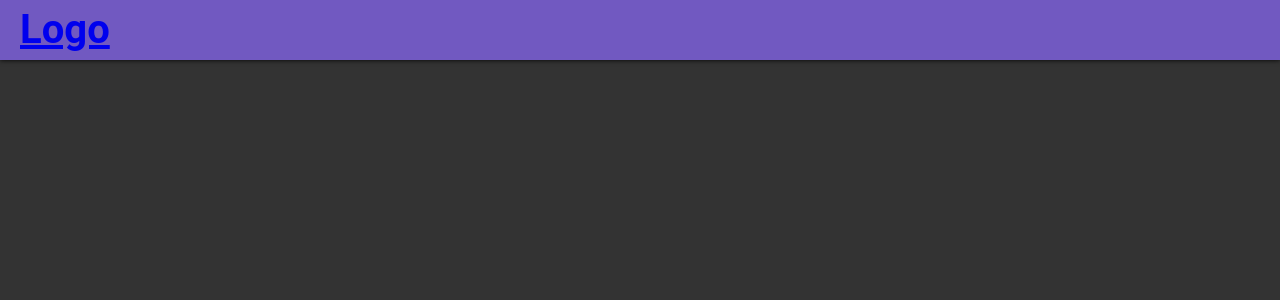
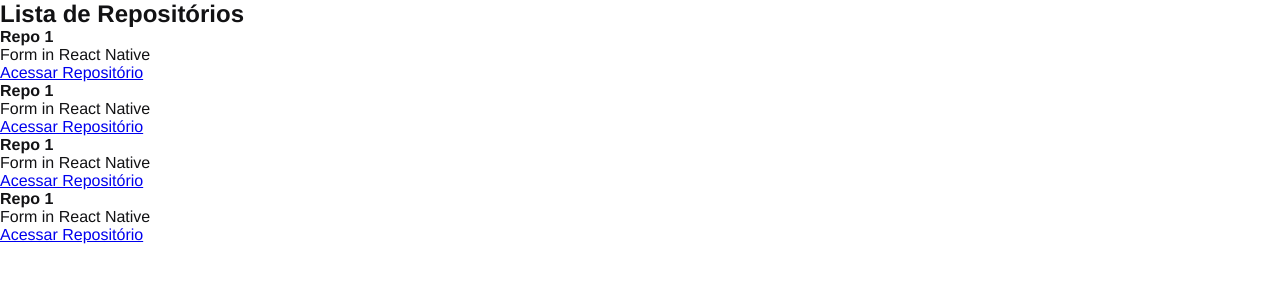
Before and after one commit to GersonRocha9/github-explorer, a React (Create React App) app: page / in a window 1280 px wide. Shown: the top 300 px of the page. Built offline with nearby package versions, Linux system fonts and the light colour scheme.

Commit message:
Create repository item and list components

```diff
--- a/package.json
+++ b/package.json
@@ -36,6 +36,8 @@
     ]
   },
   "devDependencies": {
+    "@pmmmwh/react-refresh-webpack-plugin": "^0.5.4",
+    "react-refresh": "^0.11.0",
     "sass": "^1.49.8"
   }
 }
--- a/src/App.jsx
+++ b/src/App.jsx
@@ -1,11 +1,17 @@
 import React from "react";
 
-import Header from "./components/Header/index.jsx";
+// imutabilidade = não altera o estado do componente
+
+import { RepositoryList } from "./components/RepositoryList";
 
 import "./styles/global.scss";
 
-function App() {
-  return <Header />;
-}
+const App = () => {
+  return (
+    <>
+      <RepositoryList />
+    </>
+  );
+};
 
 export default App;
--- a/src/components/Header/index.jsx
+++ /dev/null
@@ -1,17 +0,0 @@
-import React from "react";
-
-import "./styles.scss";
-
-const Header = () => {
-  return (
-    <header>
-      <h1>
-        <a href="/">
-          <p> Logo </p>
-        </a>
-      </h1>
-    </header>
-  );
-};
-
-export default Header;
--- a/src/components/Header/styles.scss
+++ /dev/null
@@ -1,13 +0,0 @@
-header {
-  display: flex;
-  justify-content: space-between;
-  align-items: center;
-  padding: 0 20px;
-  height: 60px;
-  background: #7159c1;
-  color: #fff;
-  font-weight: bold;
-  font-size: 20px;
-  font-family: "Roboto", sans-serif;
-  box-shadow: 0px 0px 5px #000;
-}
--- /dev/null
+++ b/src/components/RepositoryItem.jsx
@@ -0,0 +1,11 @@
+export function RepositoryItem(props) {
+  return (
+    <li>
+      {/* Verificando se possui algo dentro da prop repository e se nao tiver coloca Default */}
+      <strong>{props.repository.name ?? "Default"}</strong>
+      <p>{props.repository.description}</p>
+
+      <a href={props.repository.link}>Acessar Repositório</a>
+    </li>
+  );
+}
--- /dev/null
+++ b/src/components/RepositoryList.jsx
@@ -0,0 +1,22 @@
+import { RepositoryItem } from "./RepositoryItem";
+
+const repository = {
+  name: "Repo 1",
+  description: "Form in React Native",
+  link: "https://www.google.com.br",
+};
+
+export function RepositoryList() {
+  return (
+    <section className="repository-list">
+      <h1>Lista de Repositórios</h1>
+
+      <ul>
+        <RepositoryItem repository={repository} />
+        <RepositoryItem repository={repository} />
+        <RepositoryItem repository={repository} />
+        <RepositoryItem repository={repository} />
+      </ul>
+    </section>
+  );
+}
--- a/src/styles/global.scss
+++ b/src/styles/global.scss
@@ -5,11 +5,9 @@
 }
 
 body {
-  font-family: "Roboto", sans-serif;
+  font-family: "Helvetica Neue", sans-serif;
   font-size: 16px;
-  line-height: 1.5;
-  color: #fff;
-  background-color: #333;
+  color: #121214;
 }
 
 .title {
```
Also changed, not shown: 2 other files (tests, documents, lock files or other folders).
